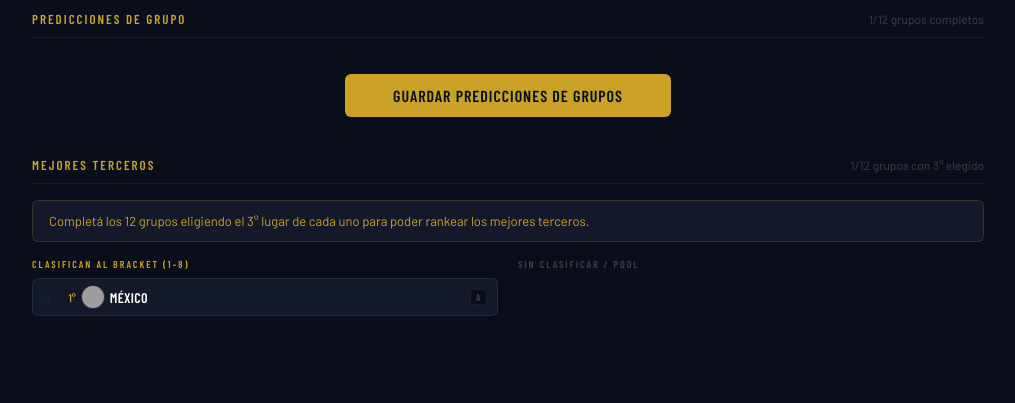
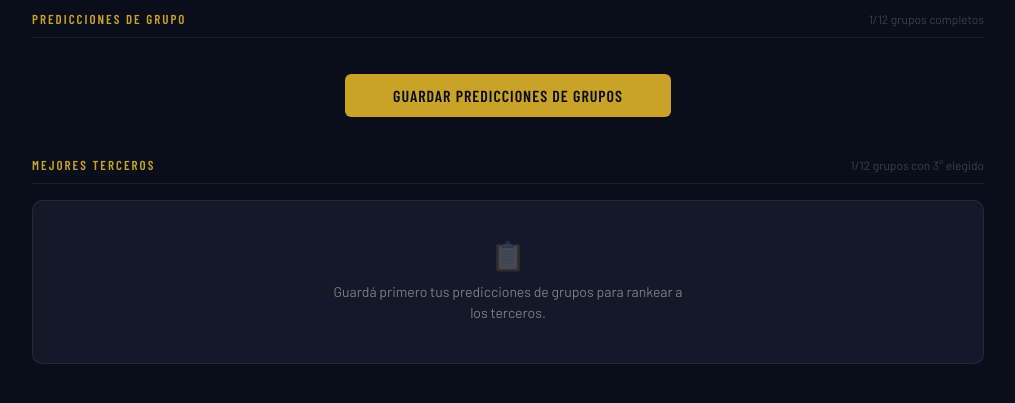
Before and after one commit to yamilpalmiero/maldinis, a Django app: page /torneo/1/mis-predicciones/ in a window 1280 px wide. Shown: the part 143-546 px from the top of the page, without its empty margins (132-1147 px from the left). Run offline with Django 5.2, Linux system fonts and the light colour scheme; a user stored in the database is signed in; data comes from the database, SQL or seed files in the repository; tables that the repository leaves empty hold one stand-in row (values such as "Sample post"); parts of the project's set-up code (start-up, migrations or seed data) failed here and were passed over; grey boxes are pictures that could not be loaded.

Commit message:
feat: handle empty groups state in thirds section (fase 14e-refactor paso 3)
Co-Authored-By: Claude Sonnet 4.6 <noreply@anthropic.com>

```diff
--- a/app/predictions/templates/predictions/mis_predicciones.html
+++ b/app/predictions/templates/predictions/mis_predicciones.html
@@ -314,6 +314,31 @@
     /* read-only terceros */
     .read-only .drag-handle { opacity: 0.2; cursor: default; }
 
+    /* ── Terceros empty state ── */
+    .terceros-empty-state {
+        background: var(--bg-card);
+        border: 1px solid var(--border);
+        border-radius: var(--radius);
+        padding: 40px 24px;
+        text-align: center;
+        color: var(--text-muted);
+    }
+
+    .terceros-empty-icon {
+        display: block;
+        font-size: 28px;
+        margin-bottom: 12px;
+        line-height: 1;
+    }
+
+    .terceros-empty-state p {
+        font-size: 14px;
+        color: var(--text-secondary);
+        line-height: 1.5;
+        max-width: 360px;
+        margin: 0 auto;
+    }
+
     /* ── Save groups button ── */
     .save-groups-row {
         display: flex;
@@ -434,16 +459,16 @@
         <span class="mp-section-meta">{{ third_teams|length }}/12 grupos con 3° elegido</span>
     </div>
 
-    {% if not terceros_complete %}
-    <div class="mp-notice">
-        Completá los 12 grupos eligiendo el 3° lugar de cada uno para poder rankear los mejores terceros.
+    {% if not grupos_guardados %}
+    <div class="terceros-empty-state">
+        <span class="terceros-empty-icon">📋</span>
+        <p>Guardá primero tus predicciones de grupos para rankear a los terceros.</p>
     </div>
-    {% endif %}
-
+    {% else %}
     <div class="terceros-layout">
         <div>
             <div class="terceros-col-label">Clasifican al bracket (1–8)</div>
-            <ul class="tercero-list {% if not terceros_complete %}read-only{% endif %}" id="terceros-ranked">
+            <ul class="tercero-list" id="terceros-ranked">
                 {% for entry in saved_entries %}
                 {% flag_url entry.team.code as tflag %}
                 <li class="tercero-item" data-id="{{ entry.team.id }}">
@@ -462,7 +487,7 @@
 
         <div>
             <div class="terceros-col-label dim">Sin clasificar / pool</div>
-            <ul class="tercero-list {% if not terceros_complete %}read-only{% endif %}" id="terceros-unranked">
+            <ul class="tercero-list" id="terceros-unranked">
                 {% for item in unranked_terceros %}
                 {% flag_url item.team.code as tflag %}
                 <li class="tercero-item" data-id="{{ item.team.id }}">
@@ -473,13 +498,12 @@
                     <span class="tercero-group-tag">{{ item.group }}</span>
                 </li>
                 {% empty %}
-                {% if terceros_complete %}
                 <li class="tercero-list-empty">Todos rankeados</li>
-                {% endif %}
                 {% endfor %}
             </ul>
         </div>
     </div>
+    {% endif %}
 </div>
 
 <div id="toast" class="toast"></div>
--- a/app/predictions/views.py
+++ b/app/predictions/views.py
@@ -179,6 +179,7 @@ def mis_predicciones(request, tournament_id):
         "tournament":        tournament,
         "groups_data":       groups_data,
         "completed_groups":  completed_groups,
+        "grupos_guardados":  completed_groups == 12,
         "third_teams":       third_teams,
         "saved_entries":     saved_entries,
         "unranked_terceros": unranked_terceros,
```
